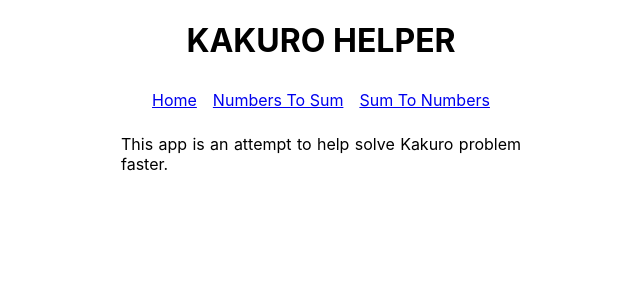
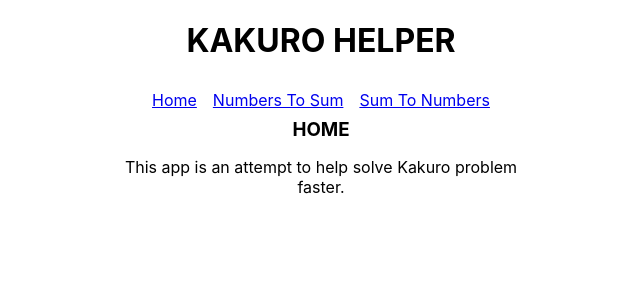
Before and after one commit to jasdang/kakuro-helper, a React (Create React App) app: page / in a window 1280 px wide. Shown: the top 300 px of the page, without its empty margins (319-959 px from the left). Built offline with nearby package versions, Linux system fonts and the light colour scheme.

Commit message:
add header to Home

```diff
--- /dev/null
+++ b/src/components/Home.css
@@ -0,0 +1,3 @@
+.TextCenter {
+  text-align: center;
+}
--- a/src/components/Home.tsx
+++ b/src/components/Home.tsx
@@ -1,9 +1,13 @@
 import React from 'react'
+import './Home.css'
 
 const Home = (): JSX.Element => {
   return (
     <div>
-      <p>This app is an attempt to help solve Kakuro problem faster.</p>
+      <h3>HOME</h3>
+      <p className="TextCenter">
+        This app is an attempt to help solve Kakuro problem faster.
+      </p>
     </div>
   )
 }
```
